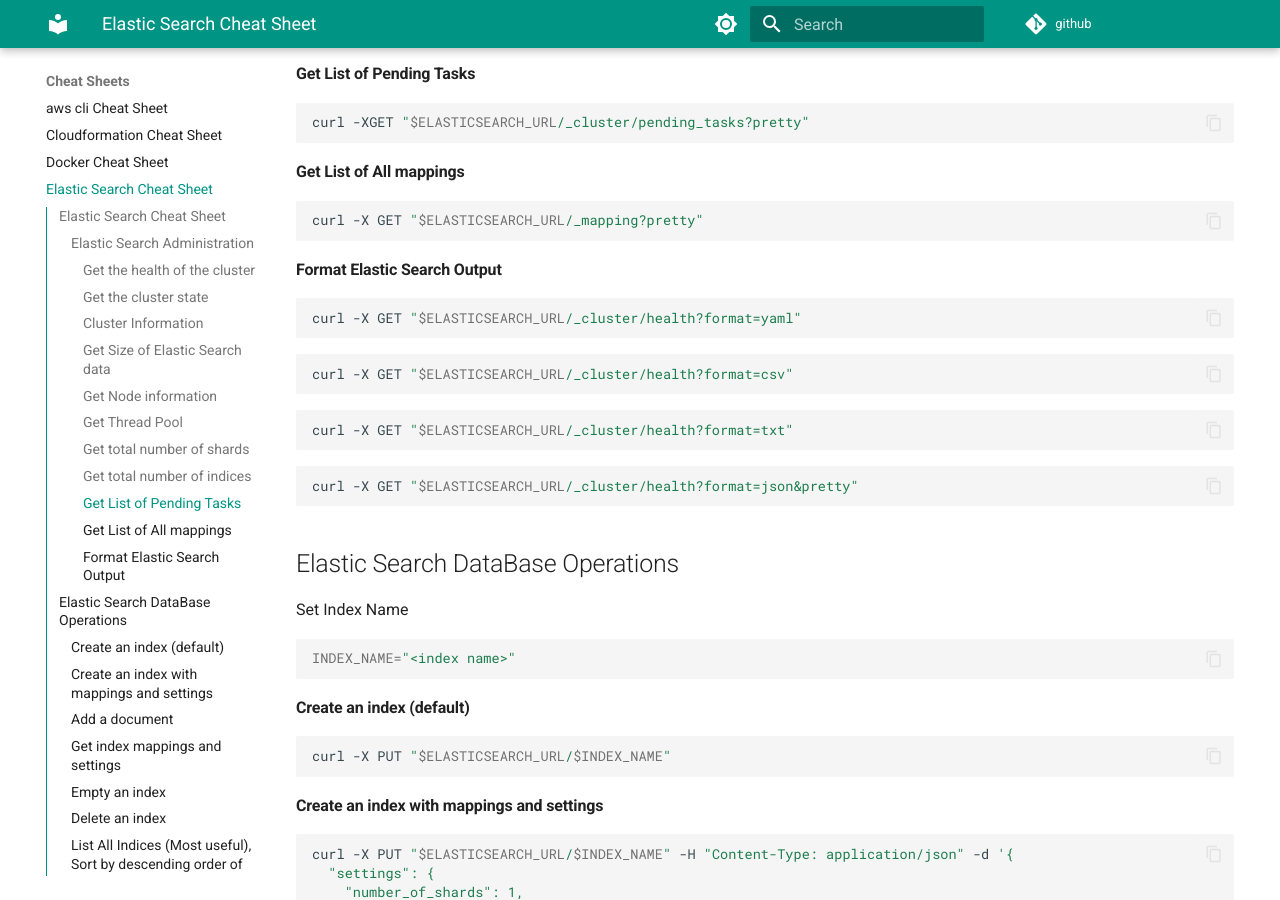
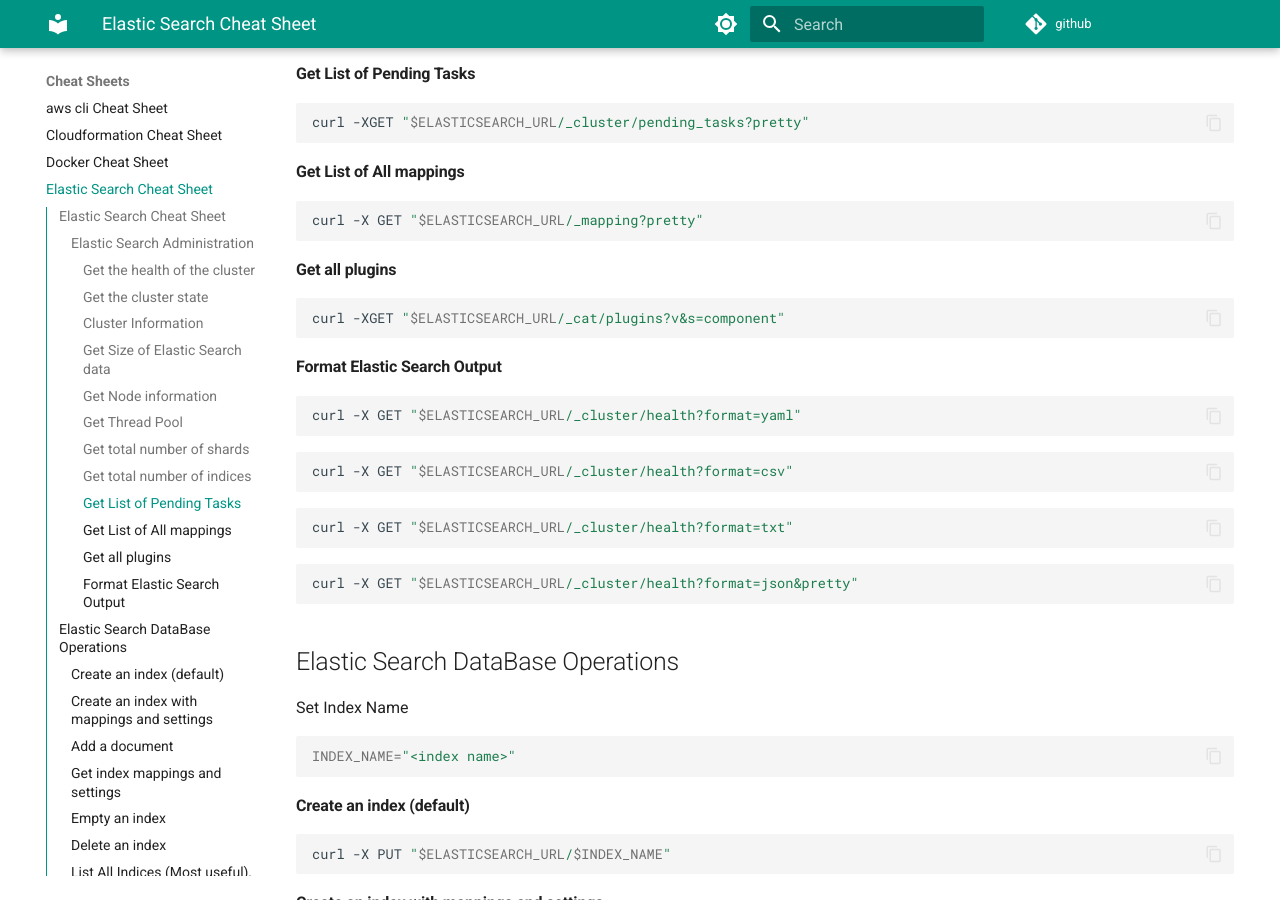
Before and after one commit to anandshivam44/Documentation, an MkDocs documentation site: the page built from docs/CheatSheetsAndSnippets/ElasticSearchCheatSheet.md, in a window 1280 px wide and 900 px high, scrolled down 1270 px. Built offline with MkDocs 1.6.1 and Material for MkDocs 9.7.7, drawn with Linux system fonts in a browser that asks for light colours; comment, search, counter and statistics services are not loaded; some of the changed text lies outside the part shown.

Commit message:
more cheats

````diff
--- a/docs/CheatSheetsAndSnippets/ElasticSearchCheatSheet.md
+++ b/docs/CheatSheetsAndSnippets/ElasticSearchCheatSheet.md
@@ -66,6 +66,12 @@
 ```
 
 
+#### Get all plugins
+```bash
+curl -XGET "$ELASTICSEARCH_URL/_cat/plugins?v&s=component"
+```
+
+
 #### Format Elastic Search Output
 ```bash
 curl -X GET "$ELASTICSEARCH_URL/_cluster/health?format=yaml"
@@ -79,6 +85,8 @@
 ```bash
 curl -X GET "$ELASTICSEARCH_URL/_cluster/health?format=json&pretty"
 ```
+
+
 
 ## Elastic Search DataBase Operations
 
````
Also changed, not shown: other parts of docs/CheatSheetsAndSnippets/ElasticSearchCheatSheet.md (+1 -1 lines).
